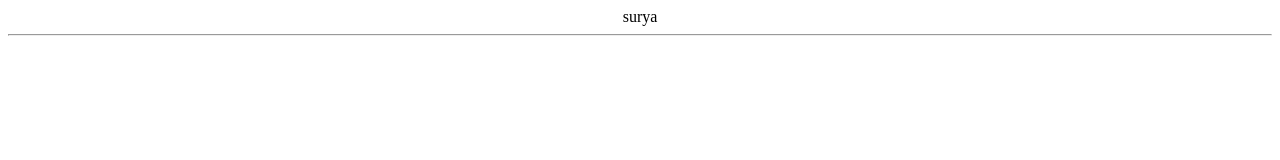
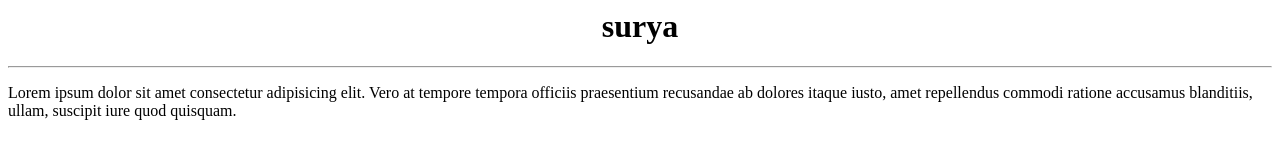
Before and after one commit to Rahulappus961/github2, a plain HTML site: page index.html in a window 1280 px wide. Drawn offline with Linux system fonts and the light colour scheme.

Commit message:
add paragra[h

```diff
--- a/index.html
+++ b/index.html
@@ -1,4 +1,5 @@
 <center>
-surya
+<h1>surya</h1>
 </center>
  <hr>
+<p>Lorem ipsum dolor sit amet consectetur adipisicing elit. Vero at tempore tempora officiis praesentium recusandae ab dolores itaque iusto, amet repellendus commodi ratione accusamus blanditiis, ullam, suscipit iure quod quisquam.</p>
```
